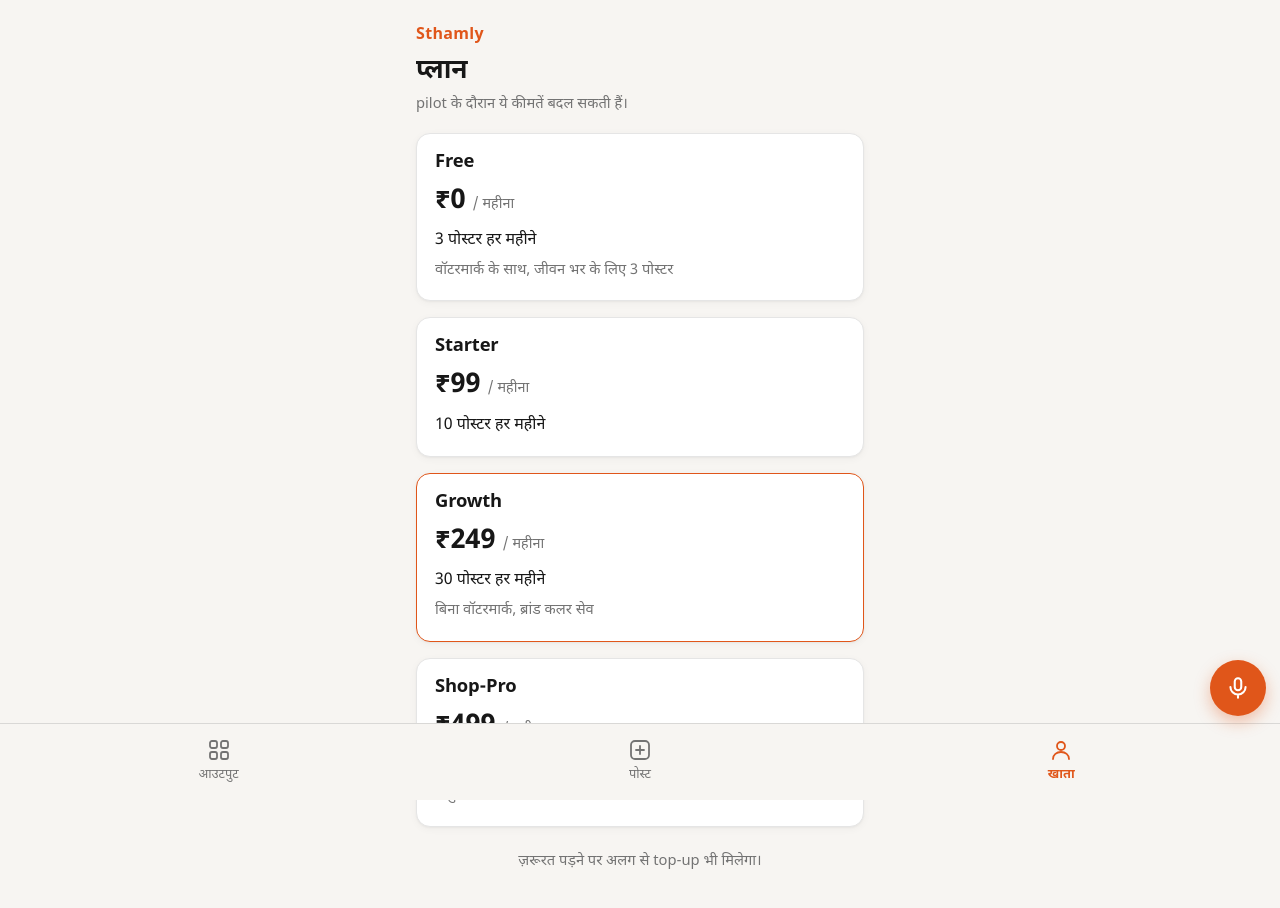
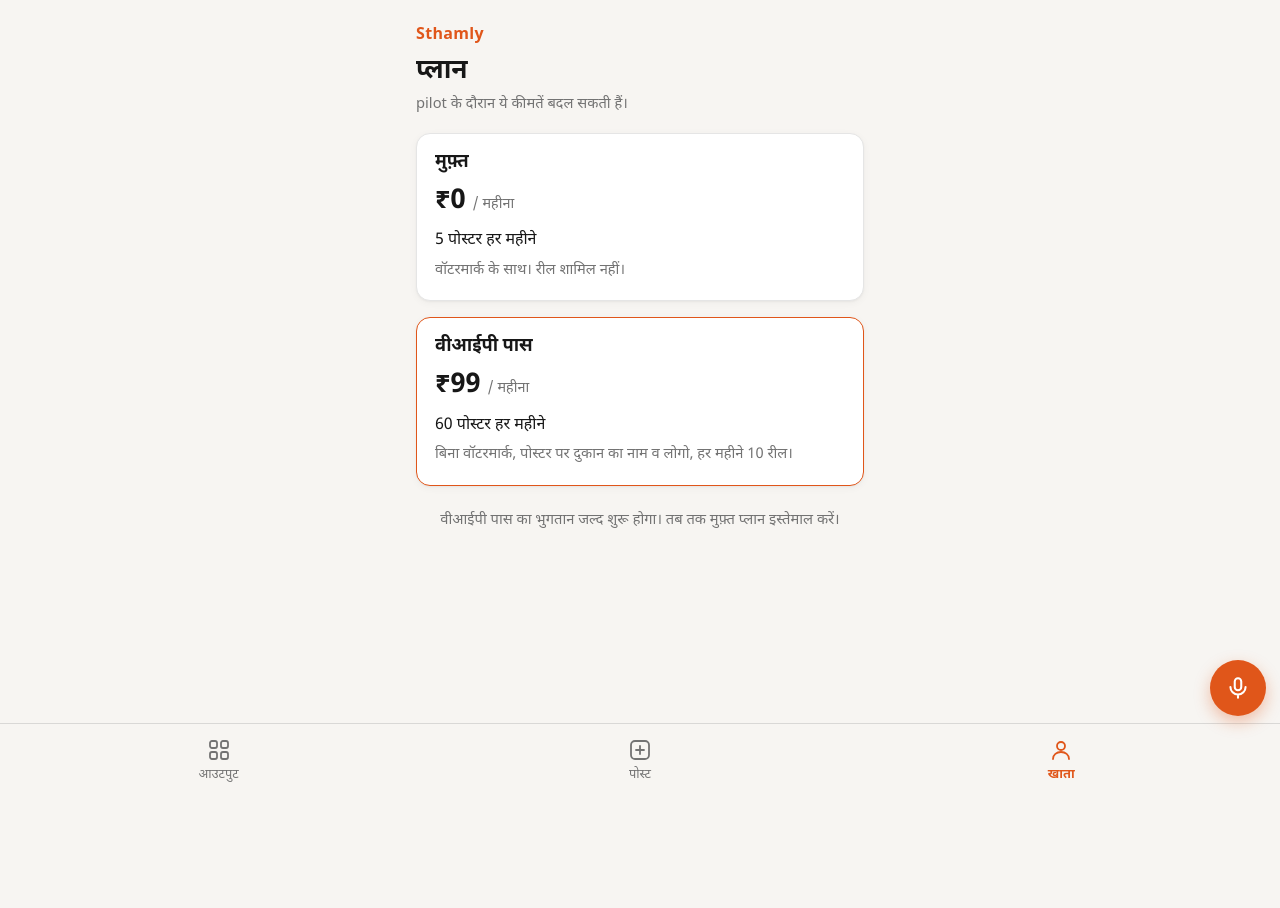
Before and after one commit to rksaini3/Sthamly-, a Next.js app: page /pricing in a window 1280 px wide. Shown: the top 908 px of the page. After the commit the page ends 800 px from the top, so only its background shows below. Built offline with nearby package versions, Linux system fonts and the light colour scheme.

Commit message:
Update page.tsx

```diff
--- a/app/pricing/page.tsx
+++ b/app/pricing/page.tsx
@@ -1,17 +1,20 @@
 import { PlanCard, type PlanInfo } from "@/components/pricing/PlanCard";
 
-// प्रस्तावित प्लान (docs/MVP_BRIEF.md), pilot में टेस्ट होंगे
+// दो ही प्लान: मुफ़्त और वीआईपी पास। भुगतान Razorpay चालू होने पर शुरू होगा।
 const PLANS: PlanInfo[] = [
-  { name: "Free", price: 0, outputs: 3, note: "वॉटरमार्क के साथ, जीवन भर के लिए 3 पोस्टर" },
-  { name: "Starter", price: 99, outputs: 10 },
   {
-    name: "Growth",
-    price: 249,
-    outputs: 30,
-    note: "बिना वॉटरमार्क, ब्रांड कलर सेव",
+    name: "मुफ़्त",
+    price: 0,
+    outputs: 5,
+    note: "वॉटरमार्क के साथ। रील शामिल नहीं।",
+  },
+  {
+    name: "वीआईपी पास",
+    price: 99,
+    outputs: 60,
+    note: "बिना वॉटरमार्क, पोस्टर पर दुकान का नाम व लोगो, हर महीने 10 रील।",
     featured: true,
   },
-  { name: "Shop-Pro", price: 499, outputs: 80, note: "3 दुकानों तक" },
 ];
 
 export default function PricingPage() {
@@ -28,7 +31,7 @@ export default function PricingPage() {
       ))}
 
       <p className="muted footer">
-        ज़रूरत पड़ने पर अलग से top-up भी मिलेगा।
+        वीआईपी पास का भुगतान जल्द शुरू होगा। तब तक मुफ़्त प्लान इस्तेमाल करें।
       </p>
     </main>
   );
```
